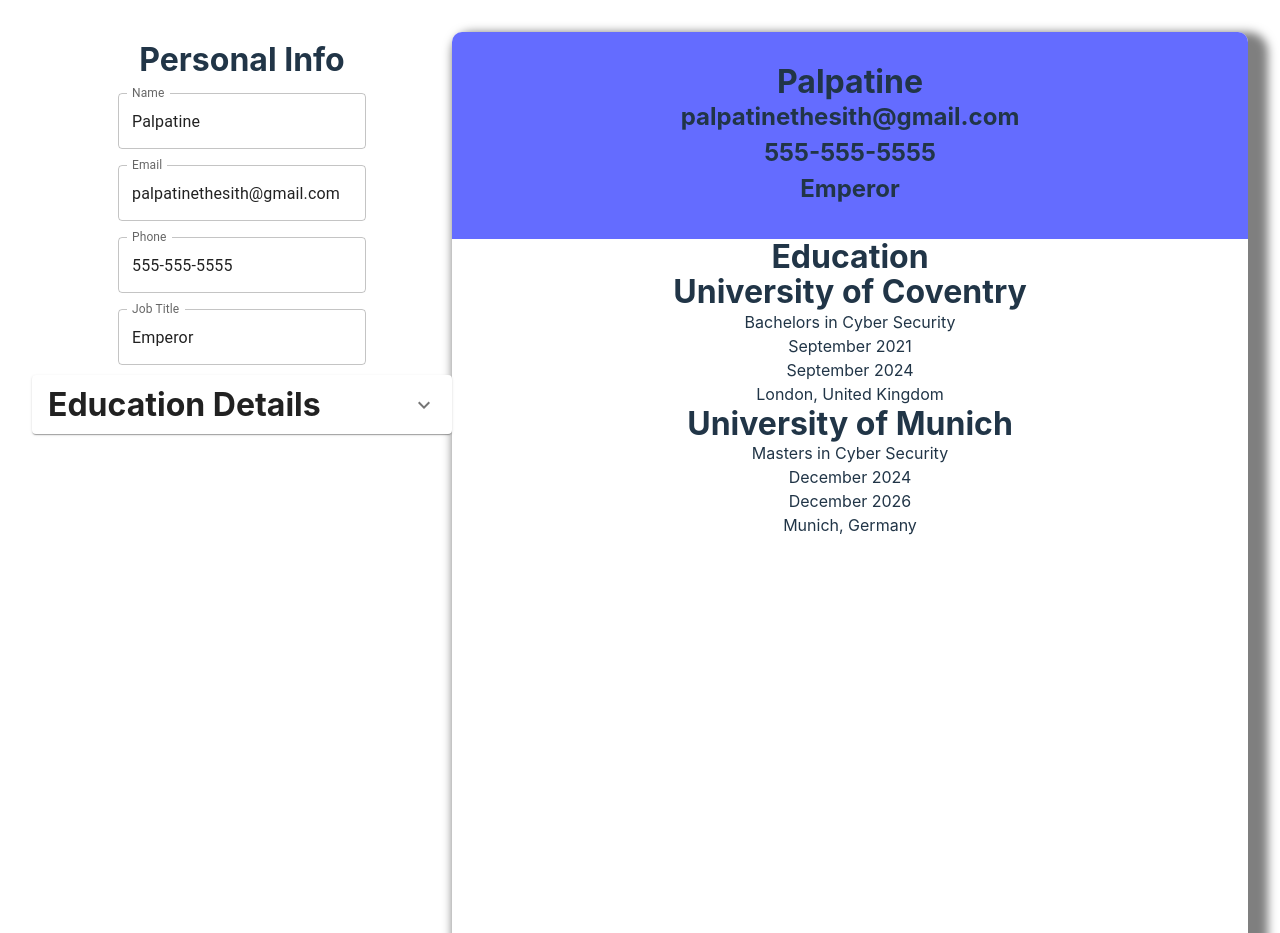
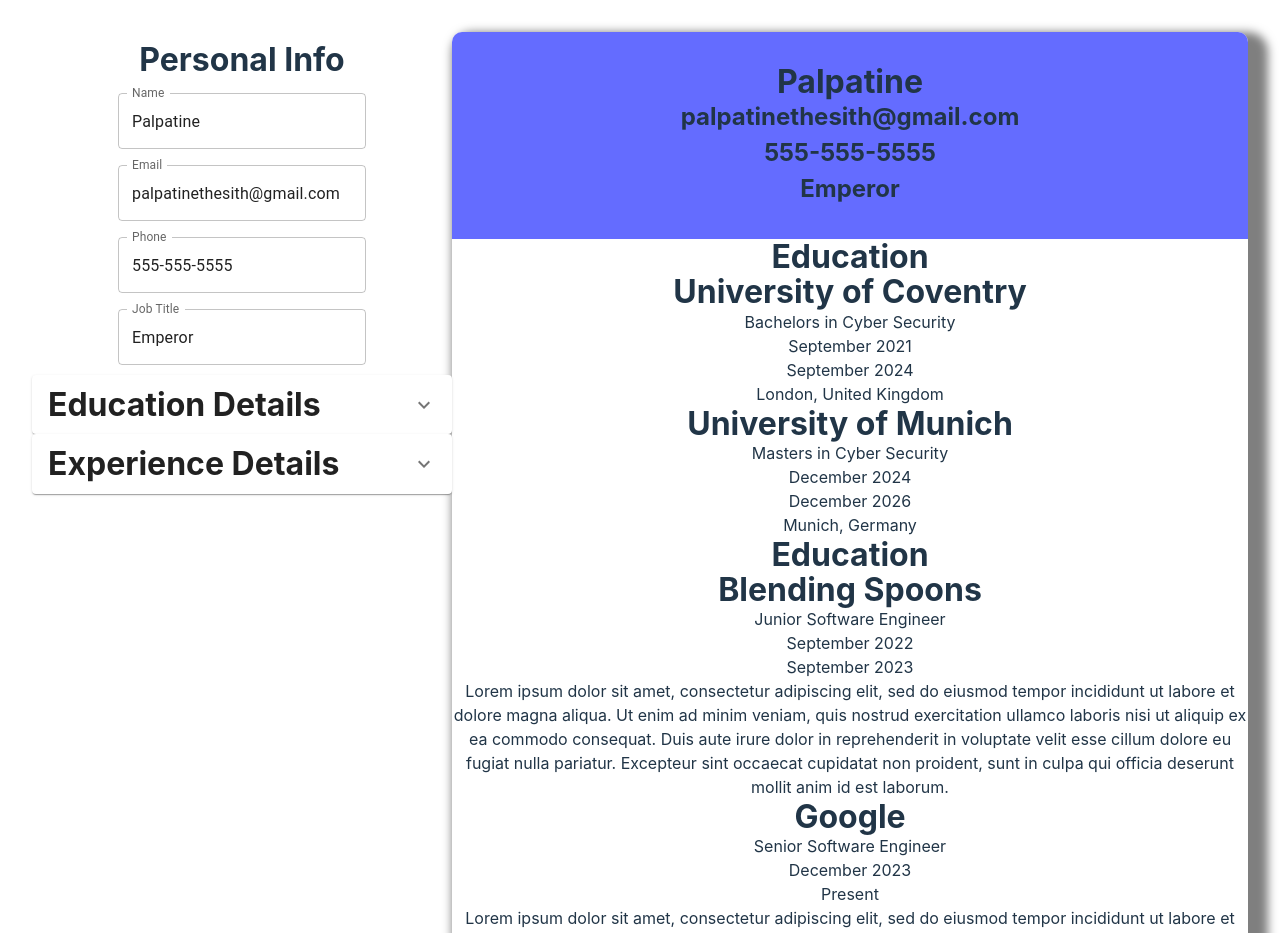
Before and after one commit to SVigramR/CV-Application, a React (Vite) app: page / in a window 1280 px wide. Shown: the top 933 px of the page. Built offline with nearby package versions, Linux system fonts and the light colour scheme.

Commit message:
Completed the experience section

```diff
--- a/src/App.jsx
+++ b/src/App.jsx
@@ -1,4 +1,5 @@
 import { useImmer } from 'use-immer';
+import { useState } from 'react';
 import './App.css';
 import personal from './components/Personal/personal-data';
 import PersonalInfo from './components/Personal/person';
@@ -6,22 +7,27 @@
 import educationSample from './components/Education/education_data';
 import EducationPreview from './components/EducationPreview';
 import Education from './components/Education/education';
-import { useState } from 'react';
+import Experience from './components/Experience/Experience';
+import experienceSample from './components/Experience/experience_data';
+import ExperiencePreview from './components/ExperiencePreview';
 
 function App() {
   const [personalData, setPersonalData] = useImmer({...personal})
   const [educationData, setEducationData] = useImmer(educationSample)
+  const [experienceData, setExperienceData] = useImmer(experienceSample)
   const [show, setShow] = useState('show')
 
   return (
     <div className='root-sub'>
       <div className='userInput'>
         <PersonalInfo person={personalData} changePerson={setPersonalData} />
-        <Education educationData={educationData} setEducationData={setEducationData} currentMode={show} changeMode={setShow}/>
+        <Education educationData={educationData} setEducationData={setEducationData} currentMode={show} changeMode={setShow} type={"edu"}/>
+        <Experience experienceData={experienceData} setExperienceData={setExperienceData} currentMode={show} changeMode={setShow} type={"exp"}/>
       </div>
       <div className="resume">
         <ResumeHeader personDetails={personalData} />
         <EducationPreview educationData={educationData} />
+        <ExperiencePreview experienceData={experienceData} />
       </div>
     </div>
   )
--- a/src/components/Common/ListUI.jsx
+++ b/src/components/Common/ListUI.jsx
@@ -2,8 +2,9 @@
 import { useState } from "react";
 import EditEducation from "../Education/EditEducation";
 import { useImmer } from "use-immer";
+import EditExperience from "../Experience/EditExperience";
 
-function ListDetail({ data, updateData, currentMode , changeMode}) {
+function ListDetail({ data, updateData, currentMode , changeMode, type}) {
     const [editMode, setEditMode] = useState(false)
     const [toBeEdited, setToBeEdited] = useImmer('')
 
@@ -19,6 +20,7 @@
     }
 
     if (!editMode) {
+        if (type === "edu") {
             return (
                 <>
                 <div className={"listContent"}>
@@ -36,8 +38,32 @@
             )
         } else {
             return (
+                <>
+                <div className={"listContent"}>
+                {data.map(data => (
+                    <div key={data.id} onClick={() => updateEditMode(data)}>
+                        <h1>{data.company}</h1>
+                        <p>{data.position}</p>
+                    </div>
+                ))}
+                </div>
+                <div className="addEntry">
+                    <Button variant="outlined" onClick={showDetails}>Add Content</Button>
+                </div>
+                </>
+            )
+        }
+
+    } else {
+        if (type === "edu") {
+            return (
                 <EditEducation education={data} updateEducation={updateData} setEditMode={setEditMode} initialData={toBeEdited} />
             )
+        } else {
+            return (
+                <EditExperience experience={data} updateExperience={updateData} setEditMode={setEditMode} initialData={toBeEdited} />
+            )
+        }
     }
 }
 
--- a/src/components/Education/education.jsx
+++ b/src/components/Education/education.jsx
@@ -2,13 +2,13 @@
 import ListDetail from "../Common/ListUI";
 import AddEducation from "./AddEducation";
 
-function Education({ educationData, setEducationData, currentMode, changeMode}) {
+function Education({ educationData, setEducationData, currentMode, changeMode, type}) {
 
     return (
         <>
       <AccordianTemplate title={"Education Details"}>
             {currentMode === 'show' ?
-              (<ListDetail data={educationData} updateData={setEducationData} currentMode={currentMode} changeMode={changeMode}/>) :
+              (<ListDetail data={educationData} updateData={setEducationData} currentMode={currentMode} changeMode={changeMode} type={type}/>) :
               <AddEducation education={educationData} updateEducation={setEducationData} changeMode={changeMode}/>
             }
       </AccordianTemplate>
--- a/src/components/Experience/AddExperience.jsx
+++ b/src/components/Experience/AddExperience.jsx
@@ -0,0 +1,54 @@
+import { TextField, Button } from "@mui/material";
+import { useImmer } from "use-immer";
+import { v4 as uuidv4 } from "uuid";
+
+function AddExperience({experience, updateExperience, changeMode}) {
+    const defaultObject = {
+        "company": "",
+        "position": "",
+        "startDate": "",
+        "endDate": "",
+        "description": "",
+    }
+    const [experienceInput, setExperienceInput] = useImmer(defaultObject)
+
+    function updateEducationData(event) {
+        event.preventDefault()
+        const newExperience = {
+            ...experienceInput,
+            id: uuidv4() // Generate UUID
+        };
+        updateExperience([...experience, newExperience])
+        setExperienceInput(defaultObject)
+        console.log(experience)
+        changeMode('show')
+    }
+
+    function handleChange(event, field) {
+        const { value } = event.target;
+        setExperienceInput(prevState => ({
+            ...prevState,
+            [field]: value
+        }));
+    }
+
+    function handleMode() {
+        changeMode('show')
+    }
+
+    return (
+    <form className="education-details">
+        <TextField label="Company" value={experienceInput.company} variant="outlined" onChange={(e) => handleChange(e, 'company')} />
+        <TextField label="Position" value={experienceInput.position} variant="outlined" onChange={(e) => handleChange(e, 'position')} />
+        <div className="duration">
+            <TextField label="Start Date" value={experienceInput.startDate} variant="outlined" onChange={(e) => handleChange(e, 'startDate')} />
+            <TextField label="End Date" value={experienceInput.endDate} variant="outlined" onChange={(e) => handleChange(e, 'endDate')} />
+        </div>
+        <TextField label="Description" value={experienceInput.description} variant="outlined" onChange={(e) => handleChange(e, 'description')} />
+        <Button type="submit" variant="outlined" onClick={updateEducationData}>Add Experience</Button>
+        <Button variant="outlined" onClick={handleMode}>cancel</Button>
+    </form>
+    )
+}
+
+export default AddExperience;
--- a/src/components/Experience/Experience.jsx
+++ b/src/components/Experience/Experience.jsx
@@ -0,0 +1,19 @@
+import AccordianTemplate from "../Common/AccordianUI";
+import ListDetail from "../Common/ListUI";
+import AddExperience from "./AddExperience";
+
+function Experience({ experienceData, setExperienceData, currentMode, changeMode, type}) {
+
+    return (
+        <>
+      <AccordianTemplate title={"Experience Details"}>
+            {currentMode === 'show' ?
+              (<ListDetail data={experienceData} updateData={setExperienceData} currentMode={currentMode} changeMode={changeMode} type={type}/>) :
+              <AddExperience experience={experienceData} updateExperience={setExperienceData} changeMode={changeMode}/>
+            }
+      </AccordianTemplate>
+        </>
+    )
+}
+
+export default Experience;
--- a/src/components/Experience/experience_data.js
+++ b/src/components/Experience/experience_data.js
@@ -0,0 +1,22 @@
+import { v4 as uuidv4 } from "uuid";
+
+const experienceSample = [
+    {
+        "id": uuidv4(),
+        "company": "Blending Spoons",
+        "position": "Junior Software Engineer",
+        "startDate": "September 2022",
+        "endDate": "September 2023",
+        "description": "Lorem ipsum dolor sit amet, consectetur adipiscing elit, sed do eiusmod tempor incididunt ut labore et dolore magna aliqua. Ut enim ad minim veniam, quis nostrud exercitation ullamco laboris nisi ut aliquip ex ea commodo consequat. Duis aute irure dolor in reprehenderit in voluptate velit esse cillum dolore eu fugiat nulla pariatur. Excepteur sint occaecat cupidatat non proident, sunt in culpa qui officia deserunt mollit anim id est laborum."
+    },
+    {
+        "id": uuidv4(),
+        "company": "Google",
+        "position": "Senior Software Engineer",
+        "startDate": "December 2023",
+        "endDate": "Present",
+        "description": "Lorem ipsum dolor sit amet, consectetur adipiscing elit, sed do eiusmod tempor incididunt ut labore et dolore magna aliqua. Ut enim ad minim veniam, quis nostrud exercitation ullamco laboris nisi ut aliquip ex ea commodo consequat. Duis aute irure dolor in reprehenderit in voluptate velit esse cillum dolore eu fugiat nulla pariatur. Excepteur sint occaecat cupidatat non proident, sunt in culpa qui officia deserunt mollit anim id est laborum."
+    },
+]
+
+export default experienceSample;
--- a/src/components/ExperiencePreview.jsx
+++ b/src/components/ExperiencePreview.jsx
@@ -0,0 +1,20 @@
+function ExperiencePreview({ experienceData }) {
+    return (
+        <div className="educationPreview">
+            <h1 className="educationHeader">Education</h1>
+            <div className="educationContent">
+                {experienceData.map(data => (
+                    <div key={data.id}>
+                        <h1>{data.company}</h1>
+                        <p>{data.position}</p>
+                        <p>{data.startDate}</p>
+                        <p>{data.endDate}</p>
+                        <p>{data.description}</p>
+                    </div>
+                ))}
+            </div>
+        </div>
+    )
+}
+
+export default ExperiencePreview;
```
Also changed, not shown: src/components/Experience/EditExperience.jsx (+61 -0 lines). Lines whose indentation alone changed are shown as unchanged.
